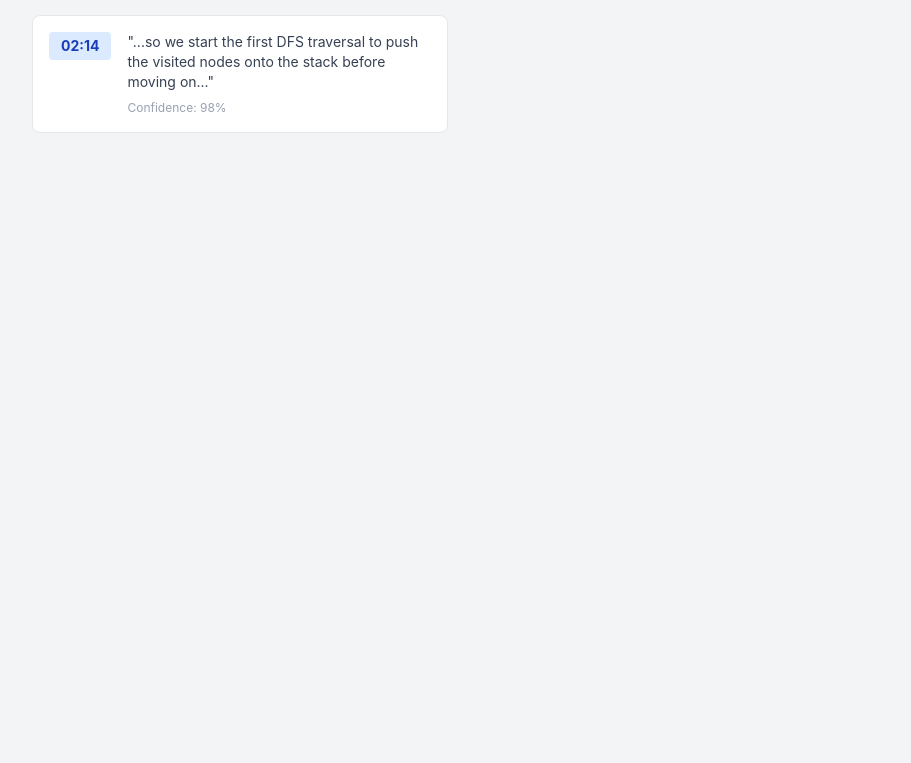
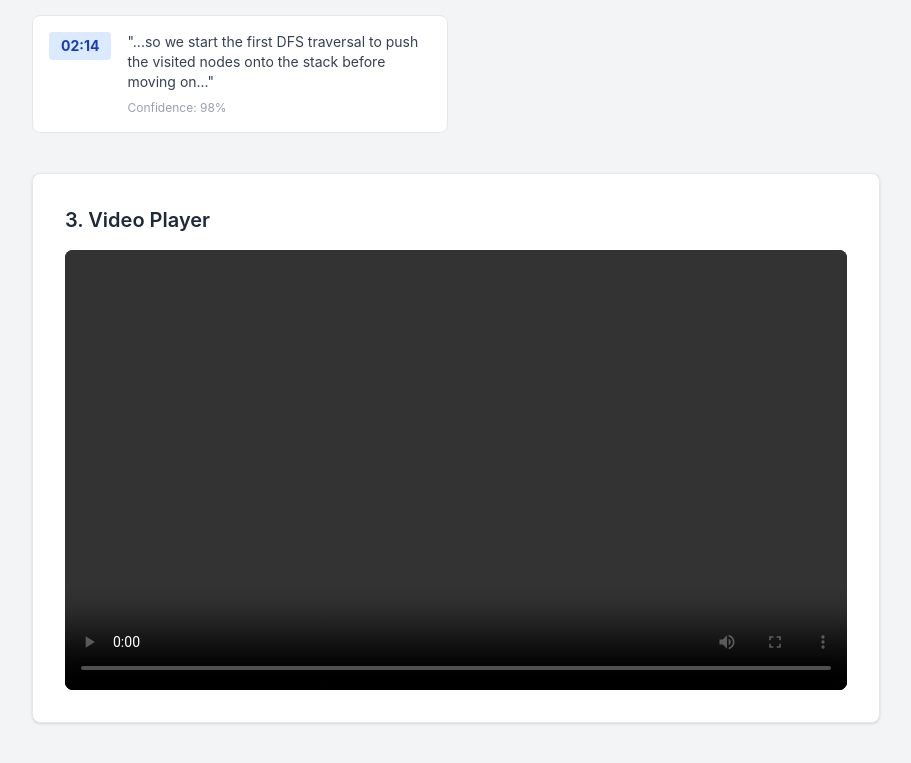
Before and after one commit to SiddhantSangaonkar/ai-video-search, a React (Vite) app in the folder siddhant-frontend/: page / in a window 1280 px wide. Shown: the part 921-1684 px from the top of the page, without its empty margins (184-1095 px from the left). Before the commit the page ends 1078 px from the top, so only its background shows below. Built offline with nearby package versions, Linux system fonts and the light colour scheme.

Commit message:
Feature: Complete Week 1 UI with VideoSection component

```diff
--- a/siddhant-frontend/src/App.jsx
+++ b/siddhant-frontend/src/App.jsx
@@ -1,6 +1,7 @@
 import UploadSection from './components/UploadSection';
 import SearchSection from './components/SearchSection';
 import ResultCard from './components/ResultCard';
+import VideoSection from './components/VideoSection';
 
 export default function App() {
   return (
@@ -17,7 +18,7 @@ export default function App() {
       <SearchSection />
 
       {/* RESULTS GRID */}
-      <div>
+      <div className="mb-10">
         <h3 className="text-lg font-semibold mb-4 text-gray-800">Search Results</h3>
         <div className="grid grid-cols-1 md:grid-cols-2 gap-4">
           <ResultCard />
@@ -26,6 +27,9 @@ export default function App() {
         </div>
       </div>
 
+      {/* VIDEO PLAYER SECTION */}
+      <VideoSection />
+
     </div>
   );
 }
--- /dev/null
+++ b/siddhant-frontend/src/components/VideoSection.jsx
@@ -0,0 +1,17 @@
+import ReactPlayer from 'react-player';
+
+export default function VideoSection() {
+  return (
+    <div className="bg-white p-8 rounded-lg shadow-sm border border-gray-200 mb-8">
+      <h2 className="text-xl font-semibold mb-4 text-gray-800">3. Video Player</h2>
+      <div className="aspect-video bg-black rounded-lg overflow-hidden flex items-center justify-center shadow-inner">
+        <ReactPlayer
+          url="https://storage.googleapis.com/gtv-videos-bucket/sample/BigBuckBunny.mp4"
+          controls={true}
+          width="100%"
+          height="100%"
+        />
+      </div>
+    </div>
+  );
+}
```
